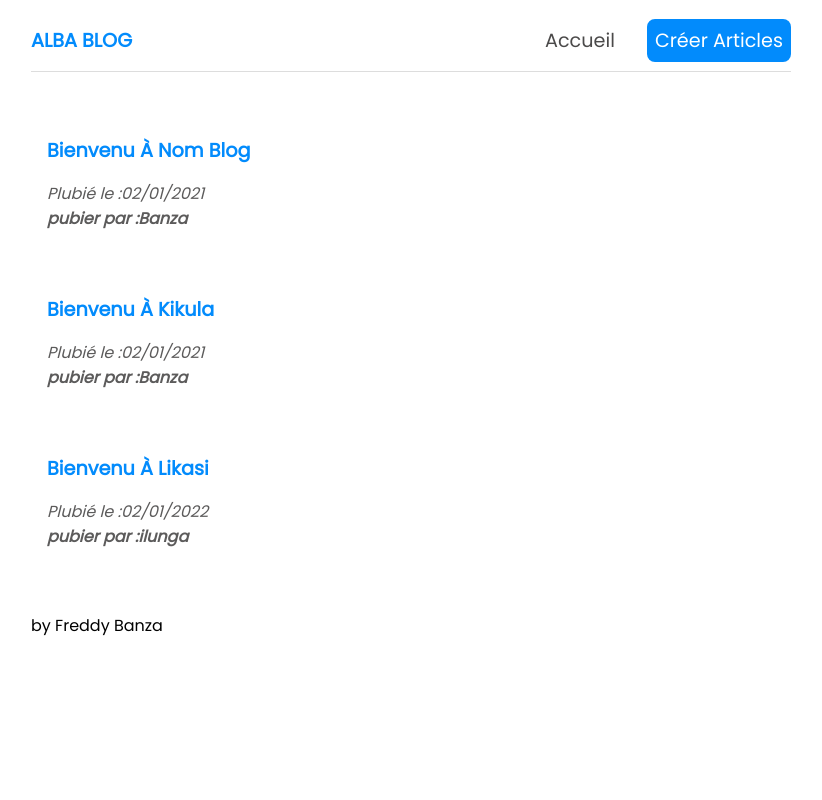
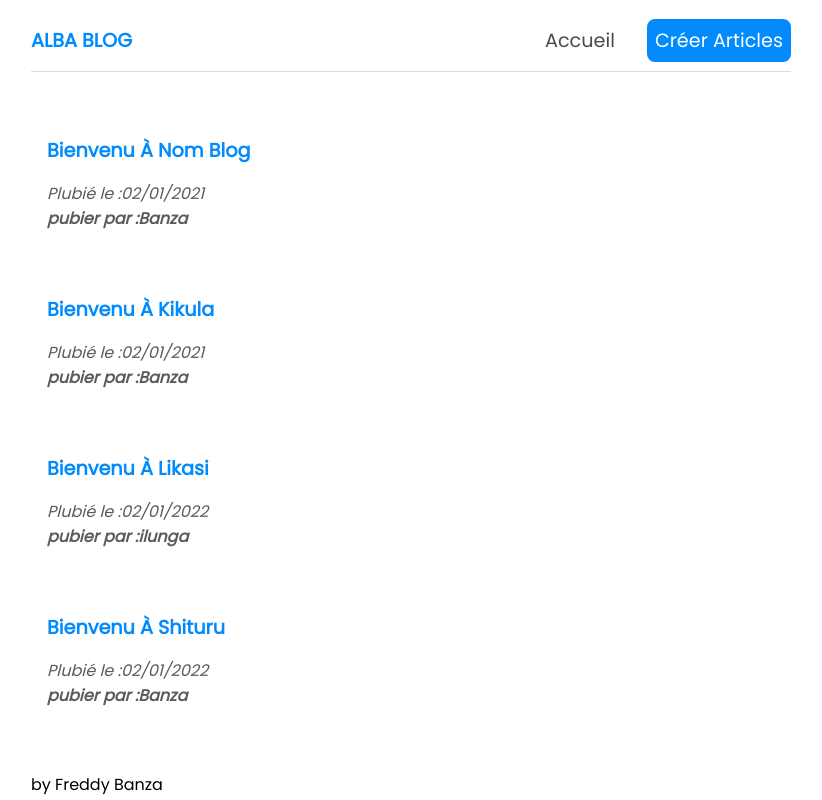
Before and after one commit to banfreddy/tech-4a, a React (Create React App) app: page / in a window 1280 px wide. Shown: the whole page, without its empty margins (229-1051 px from the left). Built offline with nearby package versions, Linux system fonts and the light colour scheme; the HTML template or start-up script is replaced by a standard one.

Commit message:
ajout un nouveau liste

```diff
--- a/src/composants/Home.js
+++ b/src/composants/Home.js
@@ -19,6 +19,12 @@ const Home = () => {
             title: "Bienvenu  à likasi",
             body: "la ville de likasi",
             author: "ilunga",
+            date: "02/01/2022"
+        },
+        {   id: 4,
+            title: "Bienvenu  à Shituru",
+            body: "la ville de shituru",
+            author: "Banza",
             date: "02/01/2022"
         }
     ]);
```
